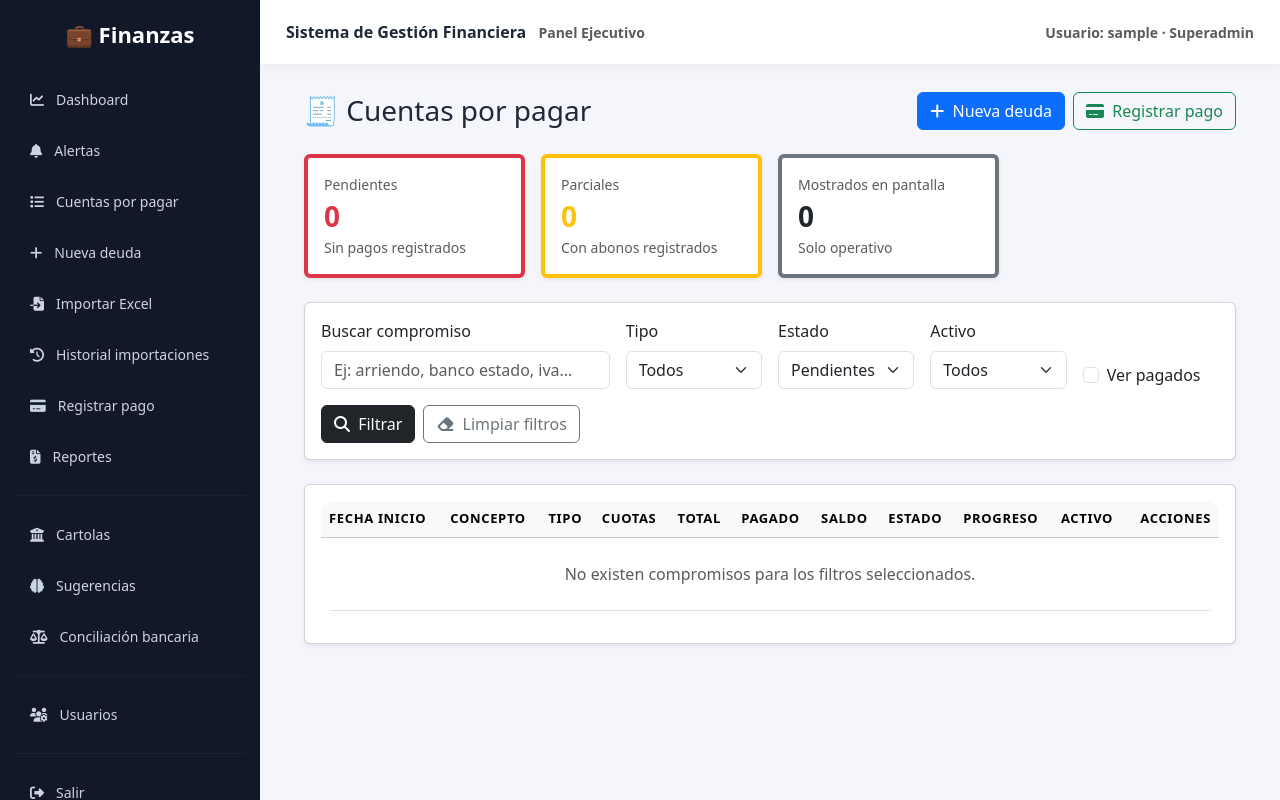
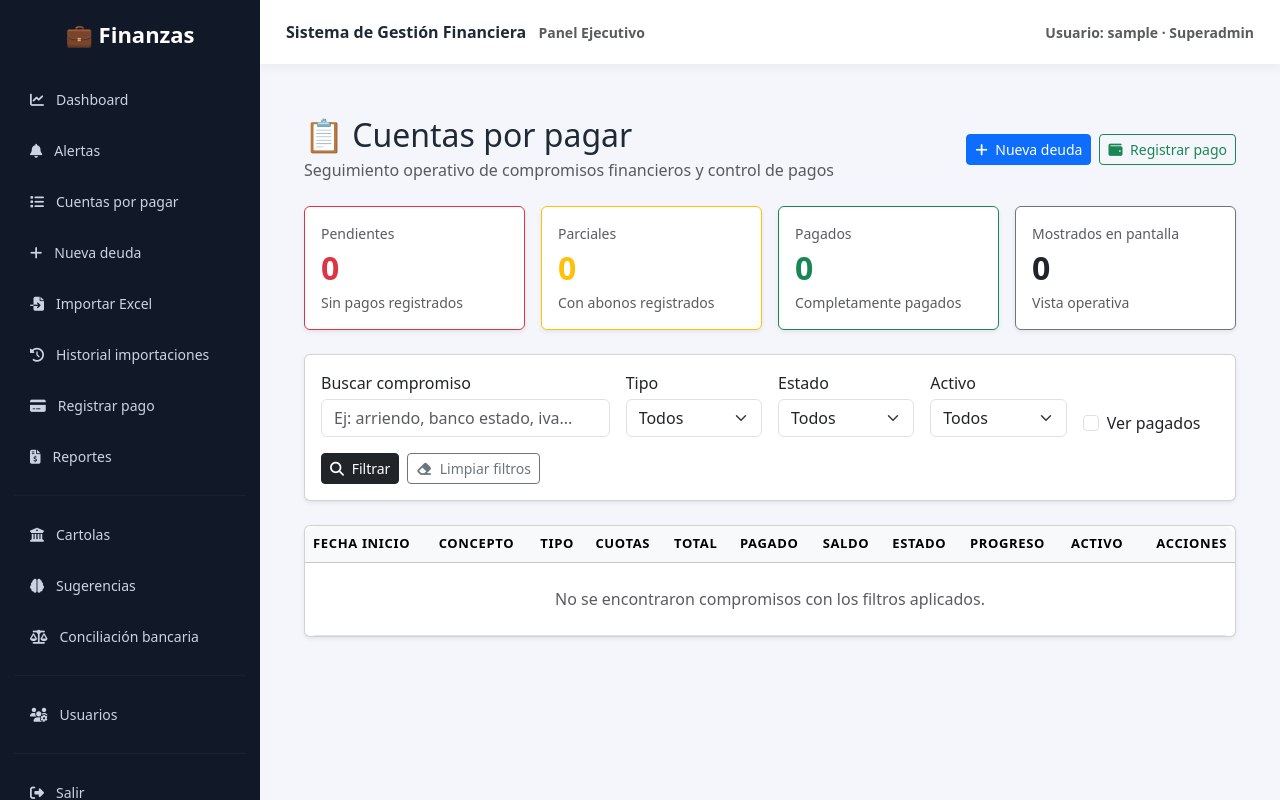
Before and after one commit to luisvfd-ai/sistema-pagos-finanzas, a Django app: page /pagos/pagos/ in a window 1280 px wide. Run offline with Django 5.2, Linux system fonts and the light colour scheme; the visitor is signed in with stand-in values (Sample User, id 1); data that the repository does not hold is empty; parts of the project's set-up code (start-up, migrations or seed data) failed here and were passed over.

Commit message:
actualiza mejoras interfaz

```diff
--- a/core/settings.py
+++ b/core/settings.py
@@ -90,7 +90,7 @@ EMAIL_HOST_USER = os.getenv('EMAIL_HOST_USER', '')
 EMAIL_HOST_PASSWORD = os.getenv('EMAIL_HOST_PASSWORD', '')
 DEFAULT_FROM_EMAIL = os.getenv(
     'DEFAULT_FROM_EMAIL',
-    'Sistema Financiero <no-reply@example.com>'
+    'Sistema Financiero <luisrincondelosnietos@gmail.com>'
 )
 
 ALERTAS_EMAIL_DESTINATARIOS = [
--- a/pagos/templates/pagos/dashboard.html
+++ b/pagos/templates/pagos/dashboard.html
@@ -86,7 +86,7 @@
             <div class="col-md-4">
                 <div class="border rounded p-3 h-100 bg-white">
                     <div class="text-muted small">Pendientes</div>
-                    <div class="fw-bold fs-3 text-danger">{{ resumen_estados.pendientes|default:0 }}</div>
+                    <div class="fw-bold fs-3 text-danger">{{ resumen_estados.pendientes_count|default:0 }}</div>
                     <div class="small text-muted">Compromisos sin abonos registrados</div>
                 </div>
             </div>
@@ -94,7 +94,7 @@
             <div class="col-md-4">
                 <div class="border rounded p-3 h-100 bg-white">
                     <div class="text-muted small">Parciales</div>
-                    <div class="fw-bold fs-3 text-warning">{{ resumen_estados.parciales|default:0 }}</div>
+                    <div class="fw-bold fs-3 text-warning">{{ resumen_estados.parciales_count|default:0 }}</div>
                     <div class="small text-muted">Compromisos con abonos pero con saldo pendiente</div>
                 </div>
             </div>
@@ -102,7 +102,7 @@
             <div class="col-md-4">
                 <div class="border rounded p-3 h-100 bg-white">
                     <div class="text-muted small">Pagados</div>
-                    <div class="fw-bold fs-3 text-success">{{ resumen_estados.pagados|default:0 }}</div>
+                    <div class="fw-bold fs-3 text-success">{{ resumen_estados.pagados_count|default:0 }}</div>
                     <div class="small text-muted">Compromisos completamente pagados</div>
                 </div>
             </div>
--- a/pagos/templates/pagos/pagos_lista.html
+++ b/pagos/templates/pagos/pagos_lista.html
@@ -1,58 +1,69 @@
 {% extends "base.html" %}
 {% load money_filters %}
 
-{% block title %}Cuentas por pagar{% endblock %}
+{% block content %}
+<div class="container mt-4">
 
-{% block content %}
-
-<div class="container-fluid">
-
-    <div class="d-flex flex-wrap justify-content-between align-items-center mb-4 gap-2">
-        <h3 class="mb-0">🧾 Cuentas por pagar</h3>
+    <!-- Encabezado -->
+    <div class="d-flex justify-content-between align-items-center mb-4">
+        <div>
+            <h2 class="mb-1">📋 Cuentas por pagar</h2>
+            <p class="text-muted mb-0">Seguimiento operativo de compromisos financieros y control de pagos</p>
+        </div>
         <div class="d-flex gap-2">
-            {% if user.is_superuser or perms.pagos.add_pagoprogramado %}
-            <a href="{% url 'pagos_crear' %}" class="btn btn-primary">
+            <a href="{% url 'pagos_crear' %}" class="btn btn-primary btn-sm">
                 <i class="fas fa-plus me-1"></i> Nueva deuda
             </a>
-            {% endif %}
-
             {% if user.is_superuser or perms.pagos.add_pagoreal %}
-            <a href="{% url 'pagos_real_crear' %}" class="btn btn-outline-success">
-                <i class="fas fa-credit-card me-1"></i> Registrar pago
+            <a href="{% url 'pagos_real_crear' %}" class="btn btn-outline-success btn-sm">
+                <i class="fas fa-wallet me-1"></i> Registrar pago
             </a>
             {% endif %}
         </div>
     </div>
 
+    <!-- Resumen -->
     <div class="row g-3 mb-4">
-        <div class="col-md-4 col-xl-3">
-            <div class="card shadow-sm border-start border-danger border-4 h-100">
+        <div class="col-md-3">
+            <div class="card border-danger shadow-sm h-100">
                 <div class="card-body">
                     <div class="text-muted small">Pendientes</div>
-                    <div class="fs-3 fw-bold text-danger">{{ resumen_operativo.pendientes }}</div>
+                    <div class="fs-2 fw-bold text-danger">{{ resumen_operativo.pendientes }}</div>
                     <div class="small text-muted">Sin pagos registrados</div>
                 </div>
             </div>
         </div>
-        <div class="col-md-4 col-xl-3">
-            <div class="card shadow-sm border-start border-warning border-4 h-100">
+
+        <div class="col-md-3">
+            <div class="card border-warning shadow-sm h-100">
                 <div class="card-body">
                     <div class="text-muted small">Parciales</div>
-                    <div class="fs-3 fw-bold text-warning">{{ resumen_operativo.parciales }}</div>
+                    <div class="fs-2 fw-bold text-warning">{{ resumen_operativo.parciales }}</div>
                     <div class="small text-muted">Con abonos registrados</div>
                 </div>
             </div>
         </div>
-        <div class="col-md-4 col-xl-3">
-            <div class="card shadow-sm border-start border-secondary border-4 h-100">
+
+        <div class="col-md-3">
+            <div class="card border-success shadow-sm h-100">
+                <div class="card-body">
+                    <div class="text-muted small">Pagados</div>
+                    <div class="fs-2 fw-bold text-success">{{ resumen_operativo.pagados|default:0 }}</div>
+                    <div class="small text-muted">Completamente pagados</div>
+                </div>
+            </div>
+        </div>
+
+        <div class="col-md-3">
+            <div class="card border-secondary shadow-sm h-100">
                 <div class="card-body">
                     <div class="text-muted small">Mostrados en pantalla</div>
-                    <div class="fs-3 fw-bold">{{ resumen_operativo.total }}</div>
+                    <div class="fs-2 fw-bold text-dark">{{ resumen_operativo.total }}</div>
                     <div class="small text-muted">
                         {% if filtros.ver_pagados %}
                             Incluye pagados
                         {% else %}
-                            Solo operativo
+                            Vista operativa
                         {% endif %}
                     </div>
                 </div>
@@ -60,57 +71,62 @@
         </div>
     </div>
 
+    <!-- Filtros -->
     <div class="card shadow-sm mb-4">
         <div class="card-body">
             <form method="get" class="row g-3 align-items-end">
                 <div class="col-md-4">
-                    <label class="form-label">Buscar compromiso</label>
-                    <input type="text" name="q" value="{{ filtros.q }}" class="form-control" placeholder="Ej: arriendo, banco estado, iva...">
+                    <label class="form-label mb-1">Buscar compromiso</label>
+                    <input type="text" name="q" value="{{ filtros.q }}" class="form-control"
+                           placeholder="Ej: arriendo, banco estado, iva...">
                 </div>
 
                 <div class="col-md-2">
-                    <label class="form-label">Tipo</label>
+                    <label class="form-label mb-1">Tipo</label>
                     <select name="tipo" class="form-select">
                         <option value="">Todos</option>
                         {% for t in tipos_disponibles %}
-                        <option value="{{ t.value }}" {% if filtros.tipo == t.value %}selected{% endif %}>{{ t.label }}</option>
+                            <option value="{{ t.value }}" {% if filtros.tipo == t.value %}selected{% endif %}>
+                                {{ t.label }}
+                            </option>
                         {% endfor %}
                     </select>
                 </div>
 
                 <div class="col-md-2">
-                    <label class="form-label">Estado</label>
+                    <label class="form-label mb-1">Estado</label>
                     <select name="estado" class="form-select">
-                        <option value="">Pendientes + parciales</option>
-                        <option value="PENDIENTE" {% if filtros.estado == 'PENDIENTE' %}selected{% endif %}>Pendiente</option>
-                        <option value="PARCIAL" {% if filtros.estado == 'PARCIAL' %}selected{% endif %}>Parcial</option>
-                        <option value="PAGADO" {% if filtros.estado == 'PAGADO' %}selected{% endif %}>Pagado</option>
+                        <option value="">Todos</option>
+                        <option value="pendiente" {% if filtros.estado == "pendiente" %}selected{% endif %}>Pendiente</option>
+                        <option value="parcial" {% if filtros.estado == "parcial" %}selected{% endif %}>Parcial</option>
+                        <option value="pagado" {% if filtros.estado == "pagado" %}selected{% endif %}>Pagado</option>
                     </select>
                 </div>
 
                 <div class="col-md-2">
-                    <label class="form-label">Activo</label>
+                    <label class="form-label mb-1">Activo</label>
                     <select name="activo" class="form-select">
                         <option value="">Todos</option>
-                        <option value="1" {% if filtros.activo == '1' %}selected{% endif %}>Sí</option>
-                        <option value="0" {% if filtros.activo == '0' %}selected{% endif %}>No</option>
+                        <option value="1" {% if filtros.activo == "1" %}selected{% endif %}>Sí</option>
+                        <option value="0" {% if filtros.activo == "0" %}selected{% endif %}>No</option>
                     </select>
                 </div>
 
-                <div class="col-md-2">
-                    <div class="form-check mt-4 pt-2">
-                        <input class="form-check-input" type="checkbox" name="ver_pagados" value="1" id="verPagados" {% if filtros.ver_pagados %}checked{% endif %}>
-                        <label class="form-check-label" for="verPagados">
+                <div class="col-md-2 d-flex align-items-center">
+                    <div class="form-check mt-4">
+                        <input class="form-check-input" type="checkbox" name="ver_pagados" value="1" id="ver_pagados"
+                               {% if filtros.ver_pagados %}checked{% endif %}>
+                        <label class="form-check-label" for="ver_pagados">
                             Ver pagados
                         </label>
                     </div>
                 </div>
 
-                <div class="col-12 d-flex gap-2 flex-wrap">
-                    <button type="submit" class="btn btn-dark">
+                <div class="col-12 d-flex gap-2">
+                    <button class="btn btn-dark btn-sm">
                         <i class="fas fa-search me-1"></i> Filtrar
                     </button>
-                    <a href="{% url 'pagos_lista' %}" class="btn btn-outline-secondary">
+                    <a href="{% url 'pagos_lista' %}" class="btn btn-outline-secondary btn-sm">
                         <i class="fas fa-eraser me-1"></i> Limpiar filtros
                     </a>
                 </div>
@@ -118,12 +134,10 @@
         </div>
     </div>
 
+    <!-- Tabla -->
     <div class="card shadow-sm">
-        <div class="card-body">
-
         <div class="table-responsive">
-                <table class="table table-hover align-middle">
-
+            <table class="table table-hover align-middle mb-0">
                 <thead class="table-light">
                     <tr>
                         <th>Fecha inicio</th>
@@ -139,36 +153,48 @@
                         <th class="text-end">Acciones</th>
                     </tr>
                 </thead>
-
                 <tbody>
                     {% for p in pagos %}
                     <tr>
                         <td>{{ p.fecha_inicio|date:"d-m-Y" }}</td>
-                            <td>
-                                <div class="fw-semibold">{{ p.nombre }}</div>
-                            </td>
+                        <td class="fw-semibold">{{ p.nombre }}</td>
                         <td>{{ p.tipo }}</td>
-                            <td>{{ p.cuotas_restantes }}/{{ p.total_cuotas }}</td>
+                        <td>{{ p.cuotas }}</td>
                         <td>{{ p.total|clp }}</td>
                         <td class="text-success">{{ p.pagado|clp }}</td>
-                            <td class="text-danger">{{ p.saldo|clp }}</td>
+
+                        <td class="
+                            {% if p.estado == 'PAGADO' %}text-success
+                            {% elif p.estado == 'PARCIAL' %}text-warning
+                            {% else %}text-danger{% endif %}
+                            fw-bold">
+                            {{ p.saldo|clp }}
+                        </td>
+
                         <td>
-                                {% if p.estado == 'PAGADO' %}
-                                    <span class="badge bg-success">PAGADO</span>
-                                {% elif p.estado == 'PARCIAL' %}
-                                    <span class="badge bg-warning text-dark">PARCIAL</span>
+                            {% if p.estado == "PAGADO" %}
+                                <span class="badge bg-success">Pagado</span>
+                            {% elif p.estado == "PARCIAL" %}
+                                <span class="badge bg-warning text-dark">Parcial</span>
                             {% else %}
-                                    <span class="badge bg-danger">PENDIENTE</span>
+                                <span class="badge bg-danger">Pendiente</span>
                             {% endif %}
                         </td>
-                            <td style="width:170px">
+
+                        <td style="min-width: 140px;">
                             <div class="progress">
-                                    <div class="progress-bar {% if p.estado == 'PAGADO' %}bg-primary{% else %}bg-success{% endif %}"
-                                         style="width: {{ p.porcentaje }}%">
+                                <div class="progress-bar
+                                    {% if p.estado == 'PAGADO' %}bg-success
+                                    {% elif p.estado == 'PARCIAL' %}bg-warning text-dark
+                                    {% else %}bg-danger{% endif %}"
+                                     style="width: {{ p.porcentaje }}%;">
+                                    {% if p.porcentaje > 0 %}
                                         {{ p.porcentaje }}%
+                                    {% endif %}
                                 </div>
                             </div>
                         </td>
+
                         <td>
                             {% if p.activo %}
                                 <span class="badge bg-primary">Sí</span>
@@ -176,37 +202,44 @@
                                 <span class="badge bg-secondary">No</span>
                             {% endif %}
                         </td>
-                            <td class="text-end">
-                                <div class="d-flex justify-content-end gap-2 flex-wrap">
-                                    {% if user.is_superuser or perms.pagos.change_pagoprogramado %}
-                                    <a href="{% url 'pagos_editar' p.id %}" class="btn btn-sm btn-outline-warning">
+
+                        <td class="text-end" style="white-space: nowrap;">
+                             <div class="d-inline-flex gap-1">
+
+                                <a href="{% url 'pagos_editar' p.id %}"
+                                    class="btn btn-sm btn-outline-warning"
+                                    title="Editar compromiso">
                                     <i class="fas fa-pen me-1"></i> Editar
                                 </a>
+
+                        {% if user.is_superuser or perms.pagos.add_pagoreal %}
+                        {% if p.estado != 'PAGADO' %}
+                                <a href="{% url 'pagos_real_crear' %}?pago_id={{ p.id }}&next=pagos_lista"
+                                    class="btn btn-sm btn-outline-success"
+                                    title="Registrar abono">
+                                    <i class="fas fa-plus-circle me-1"></i> Abono
+                                </a>
+                        {% else %}
+                            <button class="btn btn-sm btn-outline-secondary" disabled>
+                                <i class="fas fa-check-circle"></i>
+                            </button>
+                        {% endif %}
                         {% endif %}
 
-                                    {% if user.is_superuser or perms.pagos.add_pagoreal %}
-                                    <a href="{% url 'pagos_real_crear' %}?pago_id={{ p.id }}&next=pagos_lista" class="btn btn-sm btn-outline-success">
-                                        <i class="fas fa-plus-circle me-1"></i> Abono
-                                    </a>
-                                    {% endif %}
                             </div>
                         </td>
                     </tr>
                     {% empty %}
                     <tr>
                         <td colspan="11" class="text-center text-muted py-4">
-                                No existen compromisos para los filtros seleccionados.
+                            No se encontraron compromisos con los filtros aplicados.
                         </td>
                     </tr>
                     {% endfor %}
                 </tbody>
-
             </table>
-            </div>
-
         </div>
     </div>
 
 </div>
-
 {% endblock %}
```
Lines whose indentation alone changed are shown as unchanged.
